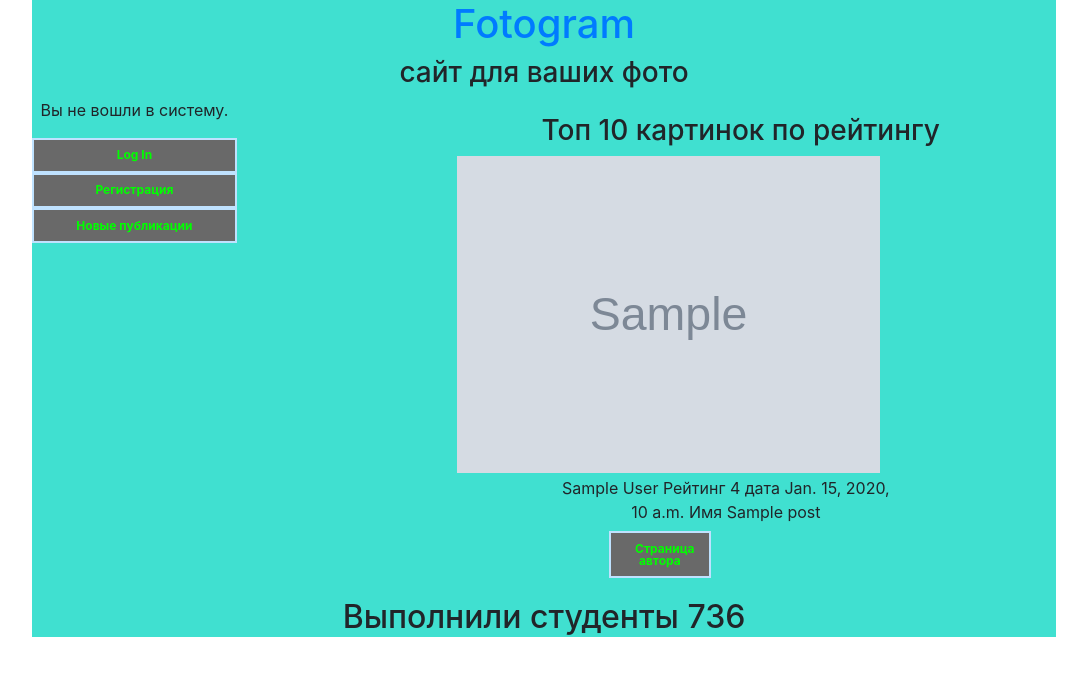
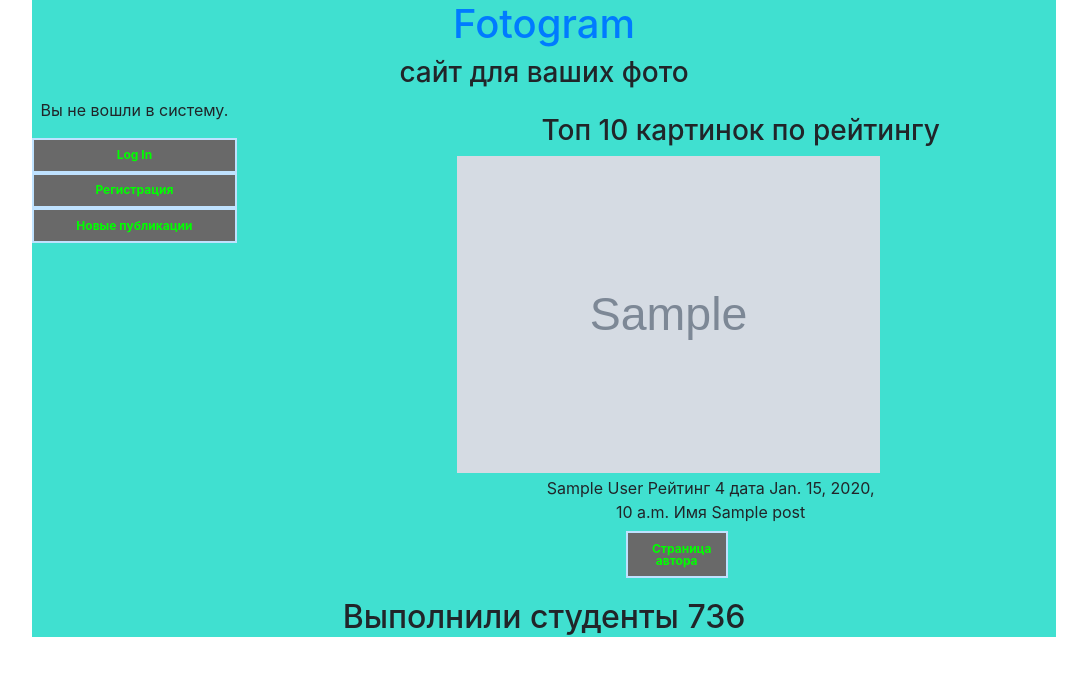
Before and after one commit to qruk/imagehub, a Django app: template imgprovider/templates/display_image_posts.html in a window 1280 px wide. Shown: the top 676 px of the page, without its empty margins (96-1183 px from the left). Run offline with Django 3.2, Linux system fonts and the light colour scheme; the template is opened without the code that fills it: most values are stand-ins (such as "Sample title", 1, 10 or a date in 2020); grey boxes marked "Sample" are stand-in pictures; some libraries are stand-ins or nearby versions.

Commit message:
margin try

```diff
--- a/imgprovider/templates/baseBlock.html
+++ b/imgprovider/templates/baseBlock.html
@@ -61,13 +61,13 @@
         }
 
         .p {
-            margin:2% 2% 2% 59%;
+            margin:2% 2% 2% 50%;
              width:200%;
         }
 
         .button
                       {
-                        margin:2% 2% 2% 90%;
+                        margin:2% 2% 2% 100%;
                         width: 60%;
                         border-bottom: 1px dashed;
                         font-size: 12px;
```
